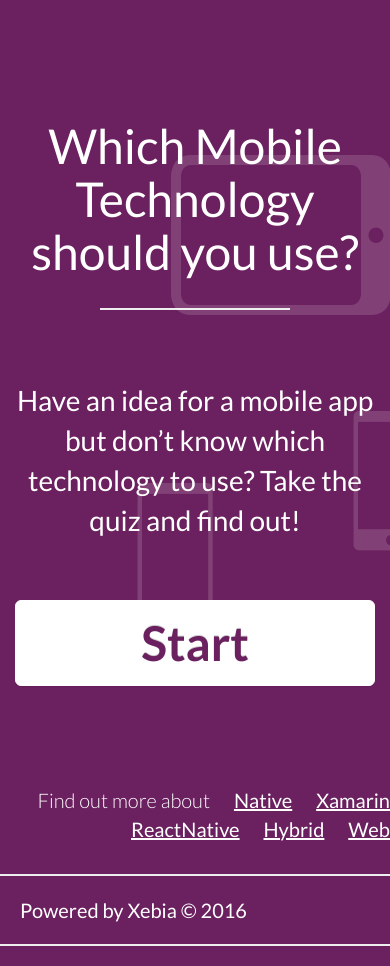
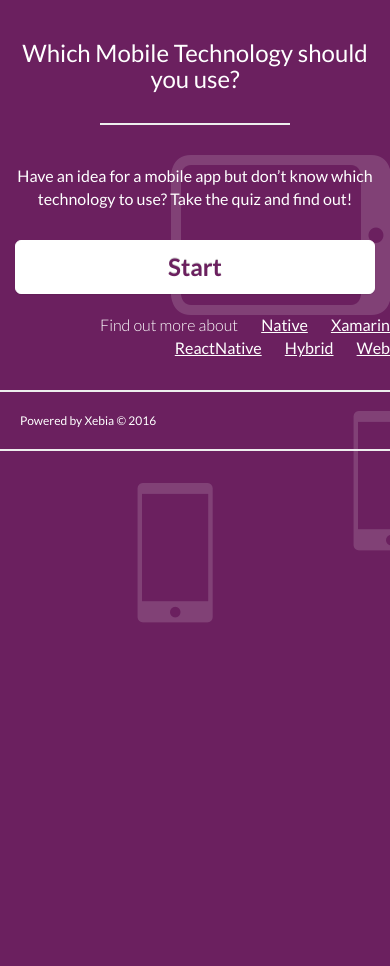
Before and after one commit to xebia/marketing-quiz, a website: page index.html in a window 390 px wide. After the commit the page ends 844 px from the top, so only its background shows below. Drawn offline with nearby package versions, Linux system fonts and the light colour scheme.

Commit message:
Make font sizes responsive

```diff
--- a/style/main.css
+++ b/style/main.css
@@ -15,6 +15,8 @@ hr {
     border-width: 2px;
 }
 
+
+@media screen and (min-width: 480px) {
 	.main-title {
 		text-align: center;
 		margin-top: 100px;
@@ -34,19 +36,63 @@ hr {
 	}
 
 	.btn-primary {
+		font-size: 48px;
+	}
+
+	.main-footer p {
+		font-size: 16px;
+	}
+
+	.main-links {
+		font-size: 20px;
+		margin-top: 100px;
+	}
+}
+@media screen and (max-width: 479px) {
+
+	.main-title {
+		text-align: center;
+		margin-top: 20px;
+	}
+    .main-title h1 {
+		font-size: 24px;
+		color: #FFF;
+    }
+
+	.main-subtitle {
+		text-align: center;
+		margin-top: 20px;
+	}
+	.main-subtitle p {
+		font-size: 16px;
+		color: #FFF;
+	}
+
+	.btn-primary {
+		font-size: 24px;
+	}
+
+	.main-footer p {
+		font-size: 12px;
+	}
+
+	.main-links {
+		font-size: 16px;
+		margin-top: 20px;
+	}
+}
+
+.btn-primary {
 	border-color: #FFF !important;
 	background: #FFF !important;
   	color: #6B205F !important;
-	font-size: 48px;
   	font-weight: 700;
 }
 
 .main-links {
-	font-size: 20px;
 	color: #FFF;
 	font-weight: 300;
 	text-align: right;
-	margin-top: 100px;
 }
 
 .main-links a {
@@ -60,7 +106,6 @@ hr {
 	margin-left: 20px;
 	margin-bottom: 0px;
 	margin-top: 0px;
-	font-size: 20px;
 	color: #FFF;
 	font-weight: 400;
 	text-align: left;
```
Lines whose indentation alone changed are shown as unchanged.
